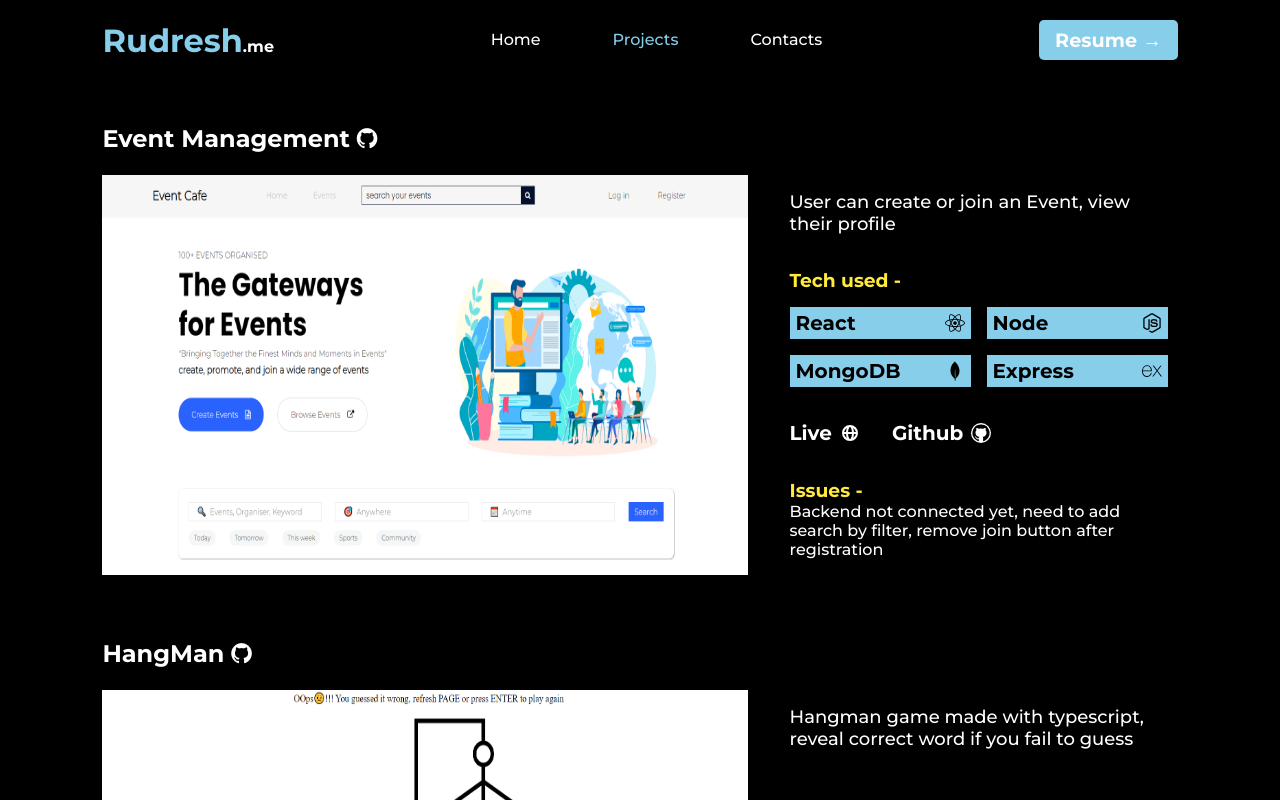
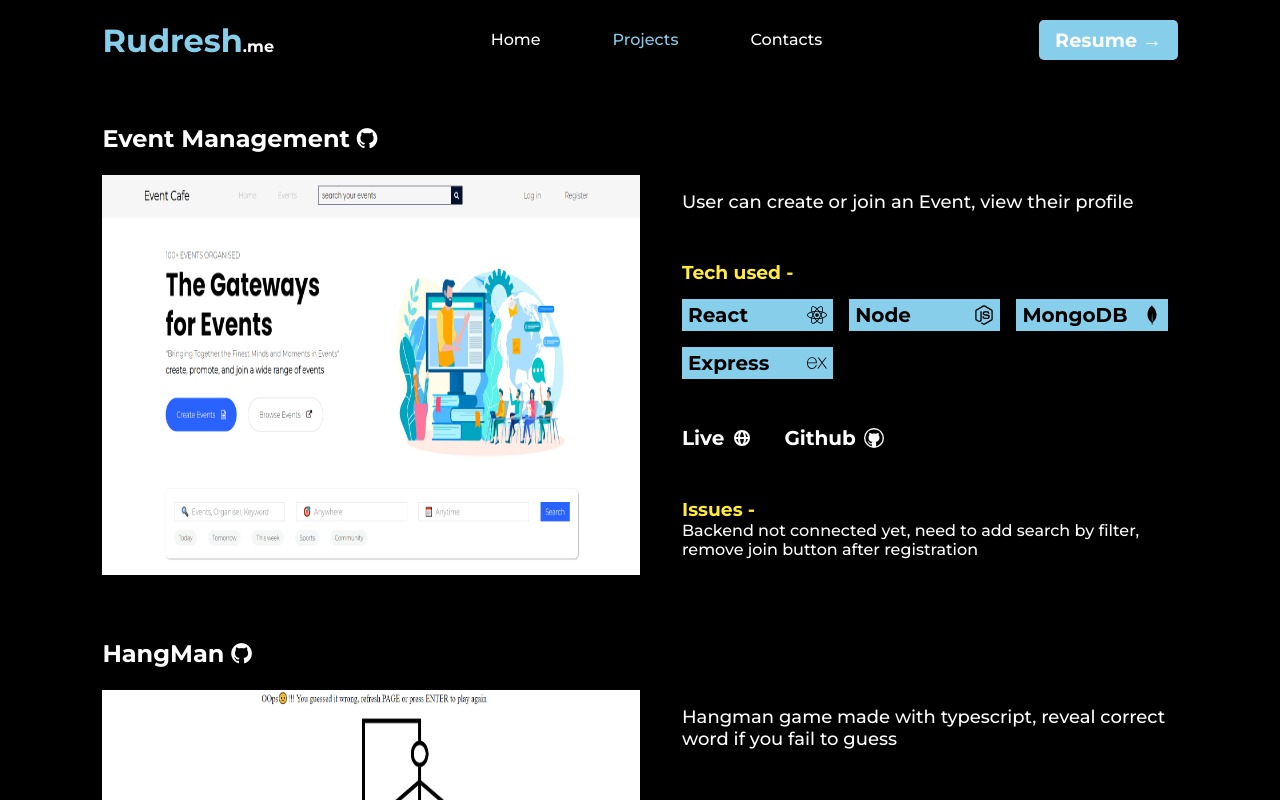
Before and after one commit to Rudresh-pandey/Rudresh-pandey.github.io, a React (Vite) app: page /projects in a window 1280 px wide. Shown: the top 800 px of the page. Built offline with nearby package versions, Linux system fonts and the light colour scheme.

Commit message:
customizing project desc

```diff
--- a/src/pages/projects.css
+++ b/src/pages/projects.css
@@ -13,11 +13,10 @@
 
 
 .projects{
-
     margin-top: 2rem;
     display: flex;
     flex-direction: column;
-    max-width: 1200px;
+    /* max-width: 1200px; */
 }
 
 .project{
@@ -66,7 +65,7 @@
 
 .projectimg{
     height: 25rem;
-    width: 60%;
+    width: 50%;
     background-color: pink;
 }
 
@@ -74,6 +73,8 @@
     display: flex;
     /* flex-direction: column; */
     gap: 2rem;
+
+
 }
 
 .desc{
@@ -87,7 +88,7 @@
 
 .tech{
     display: grid;
-    grid-template-columns: 1fr 1fr;
+    grid-template-columns: 1fr 1fr 1fr;
     margin-top: 15px;
     font-size: 20px;
     gap: 1rem;
```
